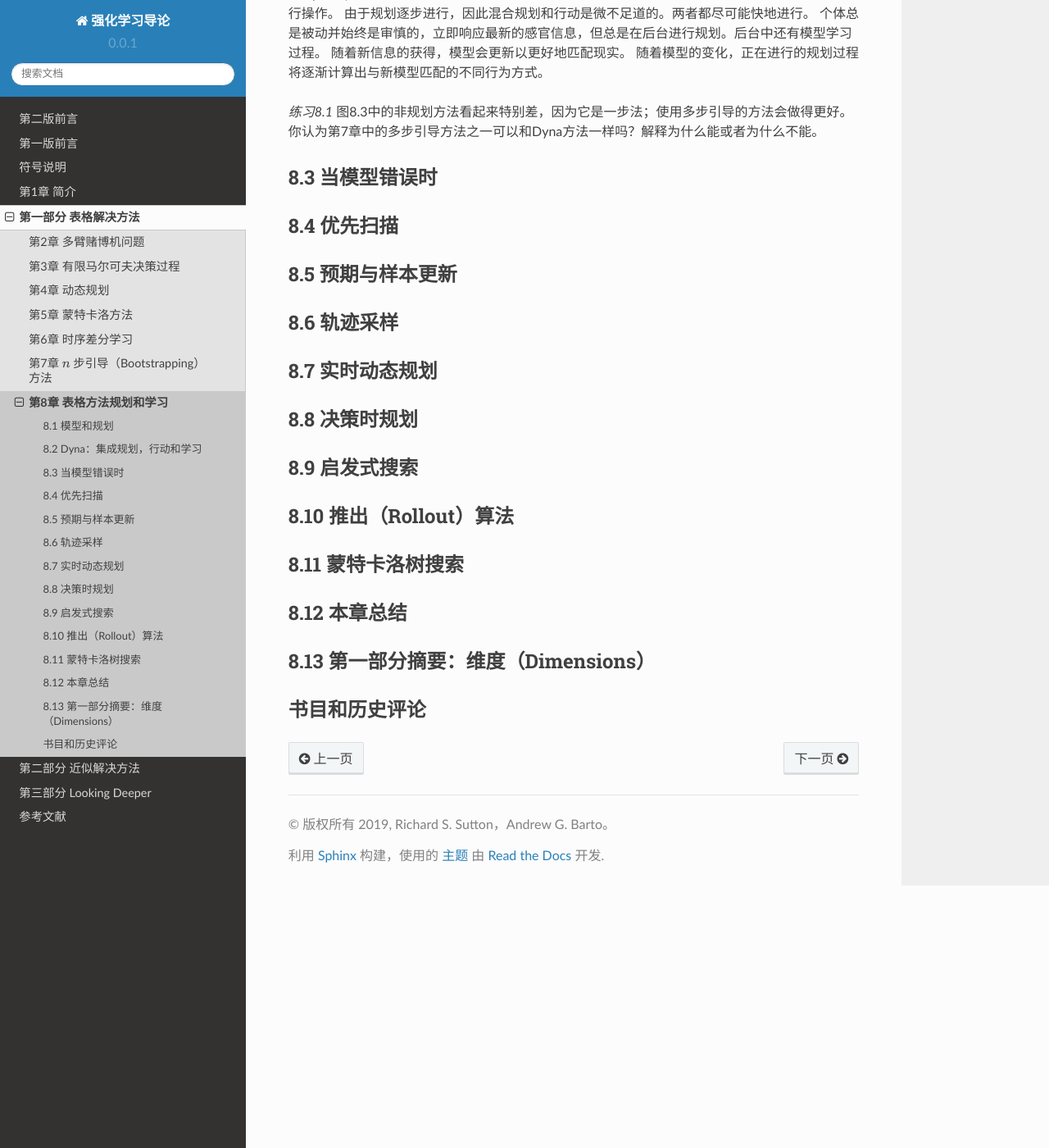
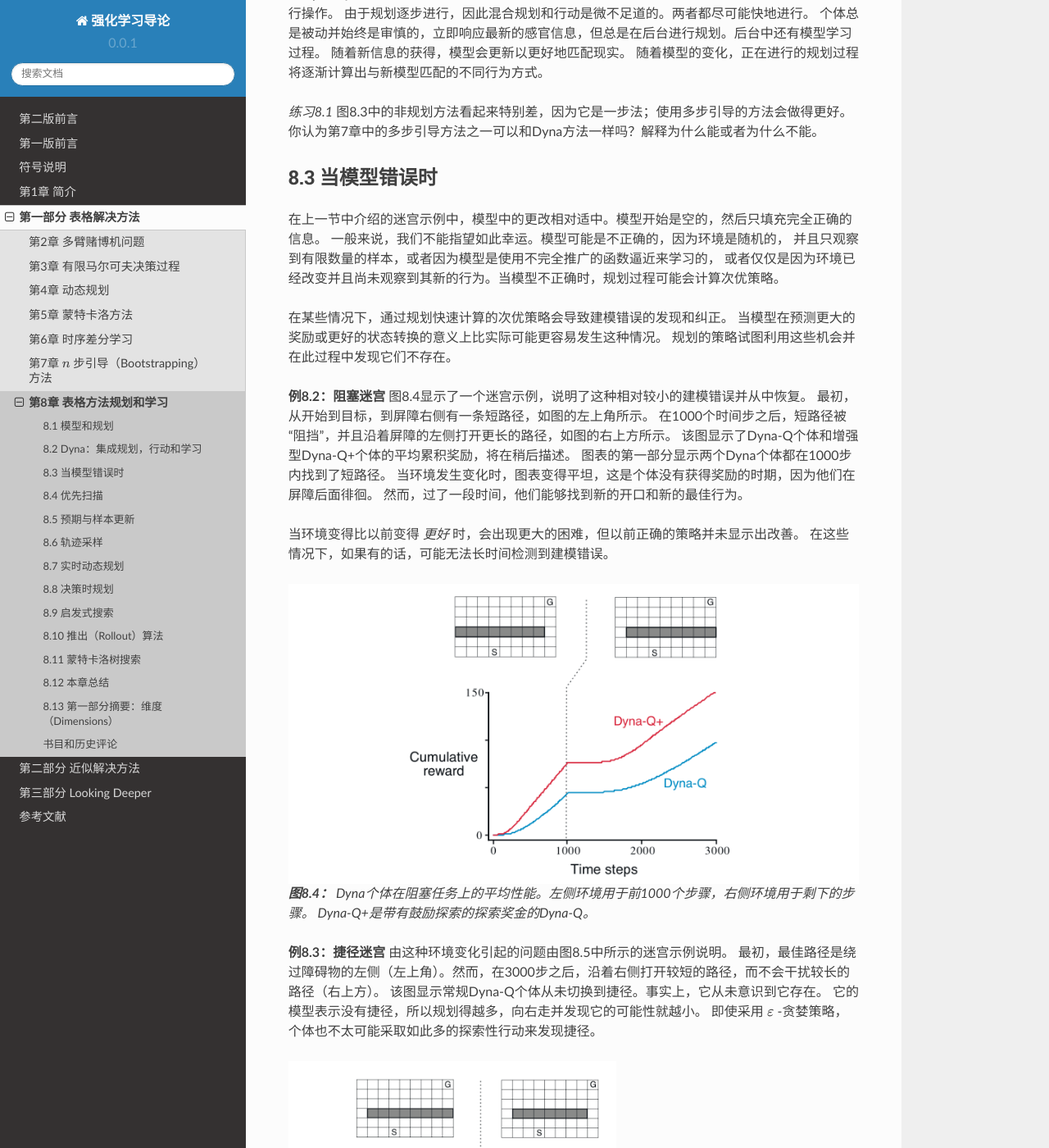
Before and after one commit to qiwihui/reinforcement-learning-an-introduction-chinese, a Sphinx documentation site: the page built from source/partI/chapter8/planning_and_learning_with_tabular_methods.rst, in a window 1280 px wide and 1400 px high, scrolled down 6001 px. Shown: the whole window at 82% size. Built offline with Sphinx 7.4.7 and the Read the Docs theme 2.0.0, drawn with Linux system fonts in a browser that asks for light colours; some of the changed text lies outside the part shown.

Commit message:
docs: 8.3 当模型错误时

```diff
--- a/source/partI/chapter8/planning_and_learning_with_tabular_methods.rst
+++ b/source/partI/chapter8/planning_and_learning_with_tabular_methods.rst
@@ -86,7 +86,7 @@
             :math:`Q(S, A) \leftarrow Q(S, A)+\alpha\left[R+\gamma \max _{a} Q\left(S^{\prime}, a\right)-Q(S, A)\right]`
 
 除了统一的规划和学习方法之外，本章的第二个主题是以小的渐进步骤进行规划的好处。
-这使规划能够在几乎没有浪费的计算的情况下随时中断或重定向，这似乎是将计划与行为和学习模型有效混合的关键要求。
+这使规划能够在几乎没有浪费的计算的情况下随时中断或重定向，这似乎是将规划与行为和学习模型有效混合的关键要求。
 如果问题太大而无法准确解决，即使在纯粹的规划问题上，以非常小的步骤进行规划也可能是最有效的方法。
 
 
@@ -137,7 +137,7 @@ Dyna个体的整体架构，其中Dyna-Q算法就是一个例子，如图8.1所
 我们使用术语 *搜索控件* 来指代为模型生成的模拟经验选择起始状态和动作的过程。
 最后，通过将强化学习方法应用于模拟经验来实现规划，就像它们确实发生过一样。
 通常，如在Dyna-Q中，相同的强化学习方法既用于从真实经验中学习，也用于从模拟经验中进行规划。
-因此，强化学习方法是学习和计划的“最终共同路径”。
+因此，强化学习方法是学习和规划的“最终共同路径”。
 学习和规划是深深融合的，因为他们分享几乎所有相同的机制，只区别于他们的经验来源。
 
 .. figure:: images/figure-8.1.png
@@ -229,6 +229,68 @@ Dyna个体的整体架构，其中Dyna-Q算法就是一个例子，如图8.1所
 8.3 当模型错误时
 --------------------
 
+在上一节中介绍的迷宫示例中，模型中的更改相对适中。模型开始是空的，然后只填充完全正确的信息。
+一般来说，我们不能指望如此幸运。模型可能是不正确的，因为环境是随机的，
+并且只观察到有限数量的样本，或者因为模型是使用不完全推广的函数逼近来学习的，
+或者仅仅是因为环境已经改变并且尚未观察到其新的行为。当模型不正确时，规划过程可能会计算次优策略。
+
+在某些情况下，通过规划快速计算的次优策略会导致建模错误的发现和纠正。
+当模型在预测更大的奖励或更好的状态转换的意义上比实际可能更容易发生这种情况。
+规划的策略试图利用这些机会并在此过程中发现它们不存在。
+
+**例8.2：阻塞迷宫** 图8.4显示了一个迷宫示例，说明了这种相对较小的建模错误并从中恢复。
+最初，从开始到目标，到屏障右侧有一条短路径，如图的左上角所示。
+在1000个时间步之后，短路径被“阻挡”，并且沿着屏障的左侧打开更长的路径，如图的右上方所示。
+该图显示了Dyna-Q个体和增强型Dyna-Q+个体的平均累积奖励，将在稍后描述。
+图表的第一部分显示两个Dyna个体都在1000步内找到了短路径。
+当环境发生变化时，图表变得平坦，这是个体没有获得奖励的时期，因为他们在屏障后面徘徊。
+然而，过了一段时间，他们能够找到新的开口和新的最佳行为。
+
+当环境变得比以前变得 *更好* 时，会出现更大的困难，但以前正确的策略并未显示出改善。
+在这些情况下，如果有的话，可能无法长时间检测到建模错误。
+
+.. figure:: images/figure-8.4.png
+
+    **图8.4：** Dyna个体在阻塞任务上的平均性能。左侧环境用于前1000个步骤，右侧环境用于剩下的步骤。
+    Dyna-Q+是带有鼓励探索的探索奖金的Dyna-Q。
+
+**例8.3：捷径迷宫** 由这种环境变化引起的问题由图8.5中所示的迷宫示例说明。
+最初，最佳路径是绕过障碍物的左侧（左上角）。然而，在3000步之后，沿着右侧打开较短的路径，而不会干扰较长的路径（右上方）。
+该图显示常规Dyna-Q个体从未切换到捷径。事实上，它从未意识到它存在。
+它的模型表示没有捷径，所以规划得越多，向右走并发现它的可能性就越小。
+即使采用 :math:`\varepsilon` -贪婪策略，个体也不太可能采取如此多的探索性行动来发现捷径。
+
+.. figure:: images/figure-8.5.png
+    :width: 400px
+
+    **图8.5：** Dyna个体在捷径任务上的平均性能。左边的环境用于前3000个步骤，右边的环境用于剩下的步骤。
+
+这里的一般问题是探索和利用之间冲突的另一种形式。在规划环境中，探索意味着尝试改进模型的行动，
+而利用意味着在给定当前模型的情况下以最佳方式行事。
+我们希望个体进行探索以查找环境中的更改，但不要太多，以至于性能会大大降低。
+与早期的探索/利用冲突一样，可能没有完美和实用的解决方案，但简单的启发式方法往往是有效的。
+
+解决了捷径迷宫的Dyna-Q+个体使用了一种这样的启发式方法。
+此个体程序会跟踪每个状态-动作对自上次尝试与环境进行真正交互以来已经经过的时间步长。
+经过的时间越长，这一对的动态变化的可能性就越大（我们可以推测），并且它的模型是不正确的。
+为了鼓励测试长期未尝试的行为，对涉及这些行为的模拟经验给出了特殊的“奖金奖励”。
+特别是，如果转换的建模奖励是 :math:`r`，并且没有在 :math:`\tau` 时间步骤中尝试转换，
+那么计划更新就好像转换产生 :math:`r+\kappa\sqrt{\tau}` 的奖励，对于一些小 :math:`\kappa`。
+这样可以鼓励个体继续测试所有可访问的状态转换，甚至可以找到很长的动作序列，以便进行测试 [1]_。
+当然，所有这些测试都有其成本，但在很多情况下，就像在捷径迷宫中一样，这种计算的好奇心是非常值得额外的探索。
+
+*练习8.2* 为什么具有探索奖励Dyna-Q+的Dyna个体在第一阶段以及阻塞和捷径实验的第二阶段表现更好？
+
+*练习8.3* 仔细检查图8.5可以发现Dyna-Q+和Dyna-Q之间的差异在实验的第一部分略有缩小。这是什么原因？
+
+*练习8.4（编程）* 上述探索奖励实际上改变了状态和动作的估计值。这有必要吗？
+假设奖金 :math:`\kappa\sqrt{\tau}` 不是用于更新，而是仅用于行动中。
+也就是说，假设所选择的动作始终是 :math:`Q(S_{t}, a)+\kappa \sqrt{\tau(S_{t}, a)}` 最大的动作。
+进行一个网格世界实验，测试并说明这种替代方法的优点和缺点。
+
+*练习8.5* 如何修改8.2节上显示的表格Dyna-Q算法来处理随机环境？这种修改如何在不断变化的环境中表现不佳，如本节所述？
+如何修改算法以处理随机环境 *和* 变化的环境？
+
 
 8.4 优先扫描
 ------------------
@@ -272,3 +334,7 @@ Dyna个体的整体架构，其中Dyna-Q算法就是一个例子，如图8.1所
 
 书目和历史评论
 ---------------
+
+.. [1]
+    Dyna-Q+个体也以另外两种方式改变。首先，允许在之前框中的表格Dyna-Q算法的规划步骤（f）中
+    考虑从一个状态以前从未尝试过的动作。其次，这种行为的初始模型是，他们会以零回报率回到同一个状态。
```
Also changed, not shown: source/partI/chapter8/images/figure-8.4.png (added), source/partI/chapter8/images/figure-8.5.png (added).
